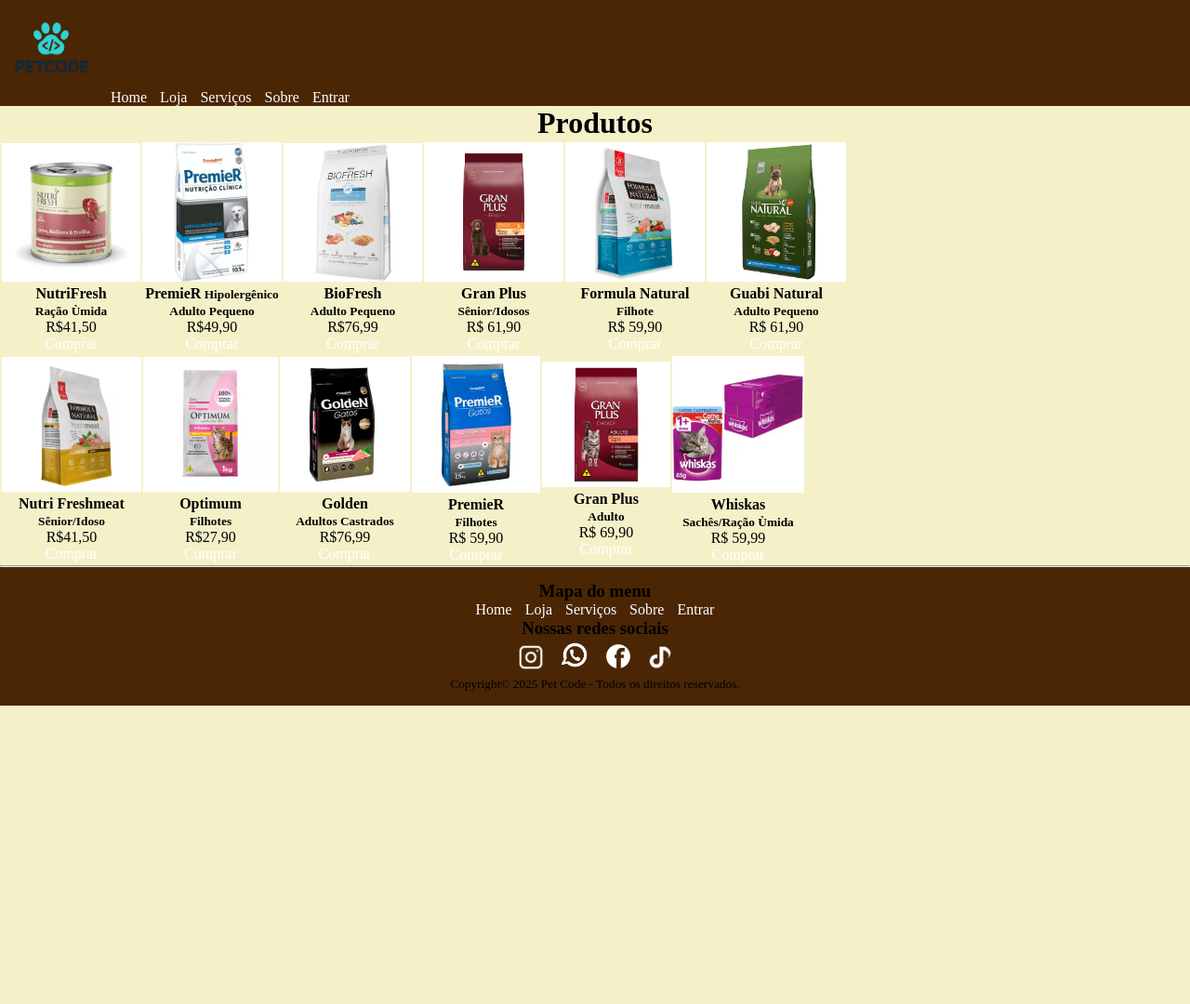
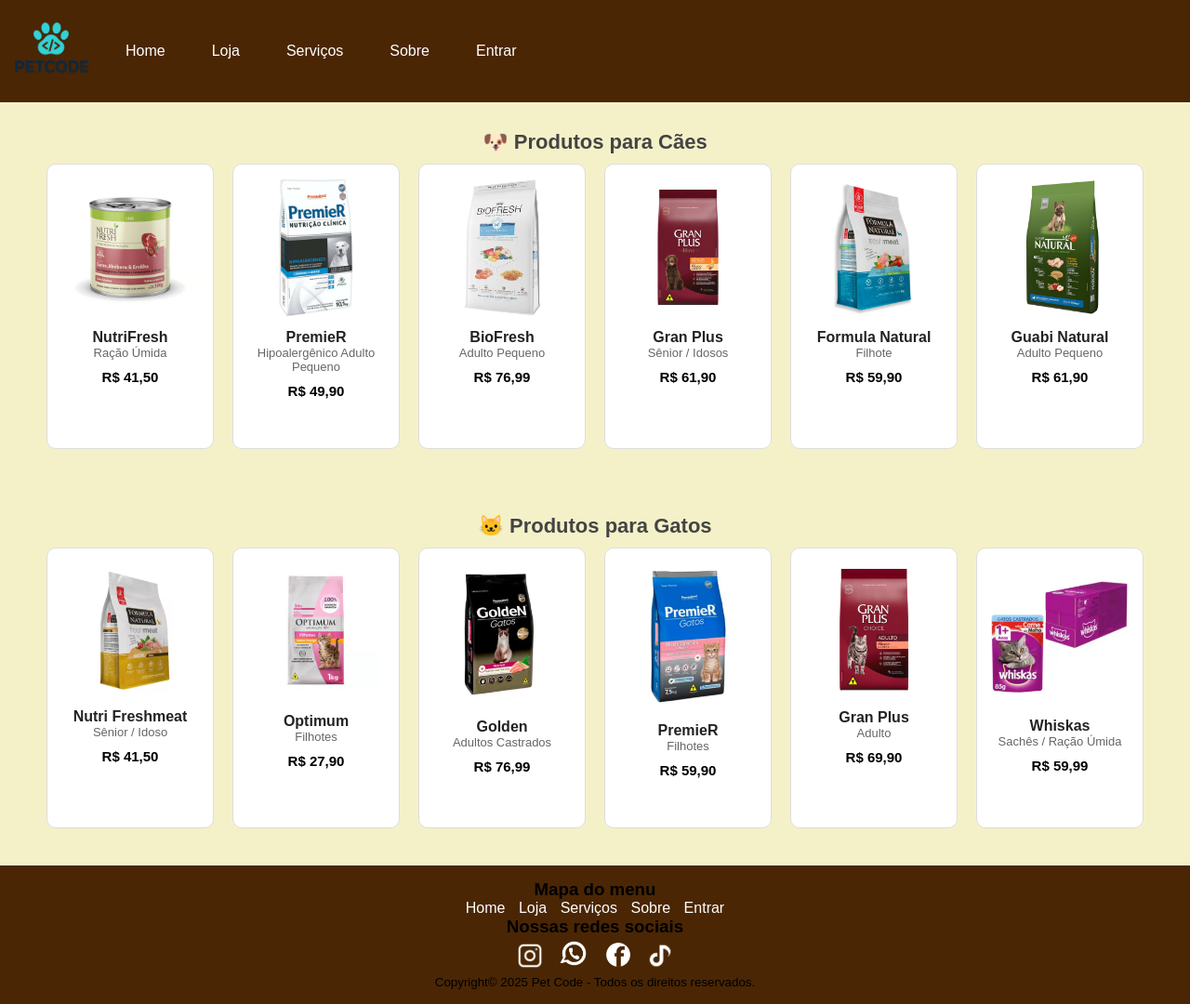
Before and after one commit to euericmelo/PetCode, a plain HTML site: page loja.html in a window 1280 px wide. Shown: the whole page at 93% size. Before the commit the page ends 800 px from the top, so only its background shows below. Drawn offline with Linux system fonts and the light colour scheme.

Commit message:
versao 1.1

```diff
--- a/loja.html
+++ b/loja.html
@@ -9,94 +9,126 @@
 </head>
 <body>
     <header> <!--Menu da página-->
-        <nav id="menu">
-            <img src="./imagens/logo.png" alt="logo" width="110"></th>
-            <a href="./index.html">Home</a></th>
-            <a href="./loja.html">Loja</a></th>
-            <a href="./serviços.html">Serviços</a></th>
-            <a href="./sobre.html">Sobre</a></th>
-            <a href="./formulario.html">Entrar</a></th>
+        <nav class="menu">
+            <img src="imagens/logo.png" alt="logo" width="110">
+            <a href="index.html">Home</a>
+            <a href="loja.html">Loja</a>
+            <a href="serviços.html">Serviços</a>
+            <a href="sobre.html">Sobre</a>
+            <a href="formulario.html">Entrar</a>
 </nav>
 </header>
+         <section class="categoria">
+            <h2 class="subtitulo">🐶 Produtos para Cães</h2>
+            <div class="produtos-container">
 
+              <div class="produto">
+                <img src="imagens/raçãoumida.avif" alt="Ração Úmida NutriFresh">
+                <h3>NutriFresh</h3>
+                <p class="descricao">Ração Úmida</p>
+                <p class="preco">R$ 41,50</p>
+                <a href="#" class="botao">Comprar</a>
+              </div>
 
-    <h1>Produtos</h1> <!--Loja de produtos fisicos. Tentamos reproduzir a página de uma loja online usando aquilo que aprendemos até agora no curso.-->
+              <div class="produto">
+                <img src="imagens/Ração_Premier_Nutrição_Clínica_Hipoalergênico_Cordeiro_e_Arroz_para_Cães_Adultos_Médio_e_Grande_Porte_2536861_1.jpg" alt="Ração Premier Hipoalergênico">
+                <h3>PremieR</h3>
+                <p class="descricao">Hipoalergênico Adulto Pequeno</p>
+                <p class="preco">R$ 49,90</p>
+                <a href="#" class="botao">Comprar</a>
+              </div>
 
-   <table class=" produtoslj">
-        <tr>
-            <td align="center">
-                <img src="imagens/raçãoumida.avif" alt="Imagem 1" width="149"><br>
-                <strong>NutriFresh<br><small>Ração Ùmida</small></strong><br>R$41,50<br>
-                <a href="">Comprar</a>
-            </td>
-            <td align="center">
-                <img src="imagens/Ração_Premier_Nutrição_Clínica_Hipoalergênico_Cordeiro_e_Arroz_para_Cães_Adultos_Médio_e_Grande_Porte_2536861_1.jpg" alt="Imagem 2" width="150"><br>
-                <strong>PremieR<small> Hipolergênico <br>Adulto Pequeno</small></strong><br>R$49,90<br>
-                <a href="">Comprar</a>
-            </td>
-            <td align="center">
-                <img src="imagens/test_biofresh.jpg.webp" alt="Imagem 1" width="149"><br>
-                <strong>BioFresh<br><small>Adulto Pequeno</small></strong><br>R$76,99<br>
-                <a href="">Comprar</a>
-            </td>
-            <td align="center">
-                <img src="imagens/granplusidoso.webp" alt="Imagem 2" width="150"><br>
-                <strong>Gran Plus<br><small>Sênior/Idosos</small></strong><br>R$ 61,90<br>
-                <a href="">Comprar</a>
-            </td>
-            <td align="center">
-                <img src="imagens/formulanatural_filhote.png" alt="Imagem 2" width="150"><br>
-                <strong>Formula Natural<br><small>Filhote</small></strong><br>R$ 59,90<br>
-                <a href="">Comprar</a>
-            </td>
-            <td align="center">
-                <img src="imagens/cb87264c-7896048914972.jpg" alt="Imagem 2" width="150"><br>
-                <strong>Guabi Natural<br><small>Adulto Pequeno</small></strong><br>R$ 61,90<br>
-                <a href="">Comprar</a>
-            </td>
-        </tr>
-  </table>
+              <div class="produto">
+                <img src="imagens/test_biofresh.jpg.webp" alt="Ração BioFresh Adulto Pequeno">
+                <h3>BioFresh</h3>
+                <p class="descricao">Adulto Pequeno</p>
+                <p class="preco">R$ 76,99</p>
+                <a href="#" class="botao">Comprar</a>
+              </div>
 
-  <table align="center"> <!--Tentamos simular a página da loja usando tabela, imagem e link-->
-        <tr>
-            <td align="center">
-                <img src="imagens/nutriFreshmeatGato (1).jpeg" alt="Imagem 1" width="150"><br>
-                <strong>Nutri Freshmeat<br><small> Sênior/Idoso</small></strong><br>R$41,50<br>
-                <a href="">Comprar</a>
-            </td>
-            <td align="center">
-                <img src="imagens/OptimumGato.avif" alt="Imagem 2" width="145"><br>
-                <strong>Optimum<br><small>Filhotes</small></strong><br>R$27,90<br>
-                <a href="">Comprar</a>
-            </td>
-            <td align="center">
-                <img src="imagens/goldenGato.jpeg" alt="Imagem 1" width="140"><br>
-                <strong>Golden<br><small>Adultos Castrados</small></strong><br>R$76,99<br>
-                <a href="">Comprar</a>
-            </td>
-            <td align="center">
-                <img src="imagens/PremieRGato.jpeg" alt="Imagem 2" width="138"><br>
-                <strong>PremieR<br><small>Filhotes</small></strong><br>R$ 59,90<br>
-                <a href="">Comprar</a>
-            </td>
-            <td align="center">
-                <img src="imagens/GranPlusGatoo.jpeg" alt="Imagem 2" width="138"><br>
-                <strong>Gran Plus<br><small>Adulto</small></strong><br>R$ 69,90<br>
-                <a href="">Comprar</a>
-            </td>
+              <div class="produto">
+                <img src="imagens/granplusidoso.webp" alt="Ração Gran Plus Idoso">
+                <h3>Gran Plus</h3>
+                <p class="descricao">Sênior / Idosos</p>
+                <p class="preco">R$ 61,90</p>
+                <a href="#" class="botao">Comprar</a>
+              </div>
 
-            <td align="center">
-                <img src="imagens/whiskas.jpeg" alt="Imagem 2" width="142"><br>
-                <strong>Whiskas<br><small>Sachês/Ração Ùmida</small></strong><br>R$ 59,99<br>
-                <a href="">Comprar</a>
-            </td>
-        </tr>
-  </table>
+              <div class="produto">
+                <img src="imagens/formulanatural_filhote.png" alt="Ração Formula Natural Filhote">
+                <h3>Formula Natural</h3>
+                <p class="descricao">Filhote</p>
+                <p class="preco">R$ 59,90</p>
+                <a href="#" class="botao">Comprar</a>
+              </div>
 
+              <div class="produto">
+                <img src="imagens/cb87264c-7896048914972.jpg" alt="Guabi Natural Adulto Pequeno">
+                <h3>Guabi Natural</h3>
+                <p class="descricao">Adulto Pequeno</p>
+                <p class="preco">R$ 61,90</p>
+                <a href="#" class="botao">Comprar</a>
+              </div>
 
-        <hr>
+            </div>
+          </section>
 
-        <footer>
+          <!-- Produtos para Gatos -->
+          <section class="categoria">
+            <h2 class="subtitulo">🐱 Produtos para Gatos</h2>
+            <div class="produtos-container">
+
+              <div class="produto">
+                <img src="imagens/nutriFreshmeatGato (1).jpeg" alt="Nutri Freshmeat Gato Idoso">
+                <h3>Nutri Freshmeat</h3>
+                <p class="descricao">Sênior / Idoso</p>
+                <p class="preco">R$ 41,50</p>
+                <a href="#" class="botao">Comprar</a>
+              </div>
+
+              <div class="produto">
+                <img src="imagens/OptimumGato.avif" alt="Optimum Gato Filhote">
+                <h3>Optimum</h3>
+                <p class="descricao">Filhotes</p>
+                <p class="preco">R$ 27,90</p>
+                <a href="#" class="botao">Comprar</a>
+              </div>
+
+              <div class="produto">
+                <img src="imagens/goldenGato.jpeg" alt="Golden Adulto Castrado Gato">
+                <h3>Golden</h3>
+                <p class="descricao">Adultos Castrados</p>
+                <p class="preco">R$ 76,99</p>
+                <a href="#" class="botao">Comprar</a>
+              </div>
+
+              <div class="produto">
+                <img src="imagens/PremieRGato.jpeg" alt="PremieR Filhotes Gato">
+                <h3>PremieR</h3>
+                <p class="descricao">Filhotes</p>
+                <p class="preco">R$ 59,90</p>
+                <a href="#" class="botao">Comprar</a>
+              </div>
+
+              <div class="produto">
+                <img src="imagens/GranPlusGatoo.jpeg" alt="Gran Plus Gato Adulto">
+                <h3>Gran Plus</h3>
+                <p class="descricao">Adulto</p>
+                <p class="preco">R$ 69,90</p>
+                <a href="#" class="botao">Comprar</a>
+              </div>
+
+              <div class="produto">
+                <img src="imagens/whiskas.jpeg" alt="Whiskas Ração Úmida">
+                <h3>Whiskas</h3>
+                <p class="descricao">Sachês / Ração Úmida</p>
+                <p class="preco">R$ 59,99</p>
+                <a href="#" class="botao">Comprar</a>
+              </div>
+
+            </div>
+          </section>
+          <footer>
             <div>
              <h3>Mapa do menu</h3>
              <nav class="nvmpm">
--- a/style.css
+++ b/style.css
@@ -1,7 +1,91 @@
-*{
-    margin: 0px;
-    padding: 0px;
+* {
+  margin: 0;
+  padding: 0;
+  box-sizing: border-box;
+  font-family: Arial, sans-serif;
 }
+.titulo {
+  text-align: center;
+  padding: 20px;
+  background-color: #f3f3f3;
+  font-size: 28px;
+  color: #333;
+}
+.subtitulo {
+  text-align: center;
+  margin: 30px 0 10px;
+  font-size: 22px;
+  color: #444;
+}
+.produtos-container {
+  display: flex;
+  flex-wrap: wrap;
+  justify-content: center;
+  gap: 20px;
+  padding: 0 20px 40px;
+}
+.produto {
+  background-color: #fff;
+  border: 1px solid #ddd;
+  border-radius: 10px;
+  width: 180px;
+  text-align: center;
+  padding: 15px;
+  transition: transform 0.2s ease;
+}
+
+.produto:hover {
+  transform: scale(1.03);
+}
+
+.produto img {
+  width: 100%;
+  height: auto;
+  border-radius: 8px;
+}
+
+.produto h3 {
+  margin-top: 10px;
+  font-size: 16px;
+  color: #222;
+}
+
+.descricao {
+  font-size: 13px;
+  color: #666;
+}
+
+.preco {
+  font-weight: bold;
+  margin: 10px 0;
+  font-size: 15px;
+  color: #000;
+}
+
+.botao {
+  display: inline-block;
+  background-color: #28a745; /* Verde estilo "comprar" */
+  color: white;
+  padding: 10px 20px;
+  font-size: 16px;
+  font-weight: bold;
+  text-decoration: none;
+  border: none;
+  border-radius: 5px;
+  cursor: pointer;
+  transition: background-color 0.3s ease, transform 0.2s ease;
+}
+
+.botao:hover {
+  background-color: #218838;
+  transform: translateY(-2px);
+}
+
+.botao:active {
+  background-color: #1e7e34;
+  transform: translateY(0);
+}
+
 header{
     background-color: #4a2604;
 }
@@ -18,7 +102,7 @@ a:link {
   }
 
   a:visited {
-    color: white;
+    color:white;
     background-color: transparent;
     text-decoration: none;
   }
@@ -30,7 +114,12 @@ a:link {
   h1, h2, h3,.hg, .sec{
     text-align: center;
   }
-  .produtoslj{
+  .menu
+  {
+    display: flex;
+    text-align: center;
     align-items: center;
-    text-align: center;
   }
+  .menu a{
+    margin: 20px;
+  }
```
Also changed, not shown: criar.html (+9 -9 lines), formulario.html (+7 -7 lines), index.html (+9 -10 lines), serviços.html (+9 -9 lines), sobre.html (+9 -9 lines).
